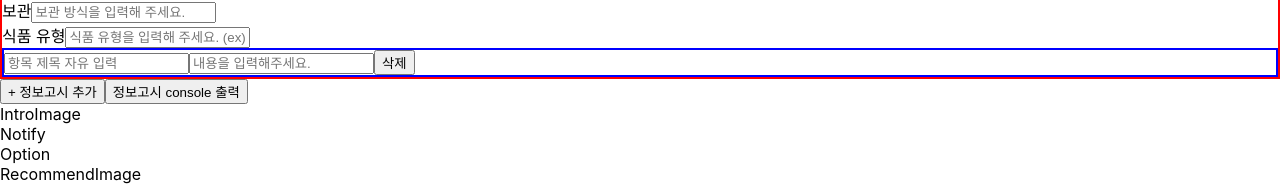
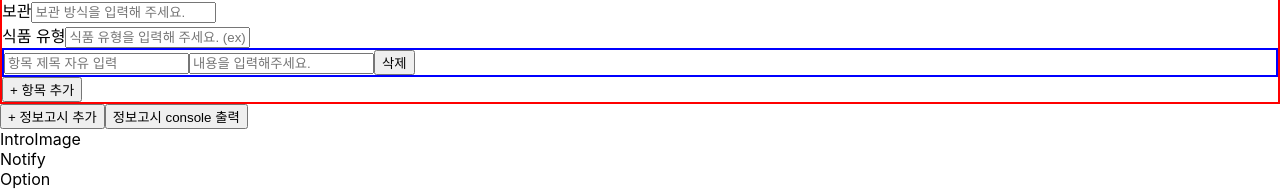
Before and after one commit to pre-onboarding-course-team-6/1st-week-sirloin-task, a React (Create React App) app: page / in a window 1280 px wide. Shown: the part 208-399 px from the top of the page. Built offline with nearby package versions, Linux system fonts and the light colour scheme.

Commit message:
feat: 추가 항목에 입력 form 추가 가능

```diff
--- a/src/components/Info/elements/InformationNotice.jsx
+++ b/src/components/Info/elements/InformationNotice.jsx
@@ -15,12 +15,18 @@ function InformationNotice({
     { ...INFO_NOTI_MORE_TEMPLATE },
   ]);
 
+  const handleAddFields = (e) => {
+    e.preventDefault();
+
+    setMoreFields([...moreFields, { ...INFO_NOTI_MORE_TEMPLATE }]);
+  };
+
   const handleChangeMore = (moreIndex, event) => {
     const values = [...moreFields];
     values[moreIndex][event.target.name] = event.target.value;
 
     setMoreFields(values);
-    mergeToInputFields(index, values);
+    mergeToInputFields(index, values); // 정보 고시에 merge
   };
 
   return (
@@ -99,7 +105,7 @@ function InformationNotice({
         />
       ))}
 
-      {/* <button onClick={onClick}>+ 항목 추가</button> */}
+      <button onClick={handleAddFields}>+ 항목 추가</button>
     </div>
   );
 }
--- a/src/components/Info/index.jsx
+++ b/src/components/Info/index.jsx
@@ -44,6 +44,9 @@ function Info() {
     moreValues.forEach((obj) => {
       const [moreKey, moreValue] = Object.values(obj);
 
+      // 추가 항목의 key나 value가 공백이면 merge 무시
+      if (moreKey === "" || moreValue === "") return;
+
       const values = [...inputFields];
       values[index][moreKey] = moreValue;
 
```
